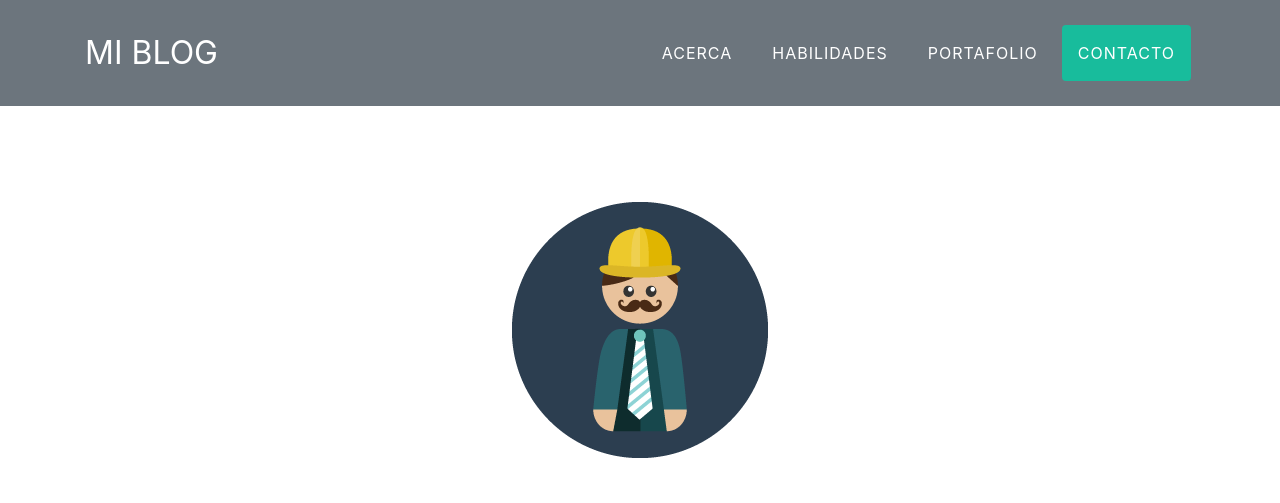
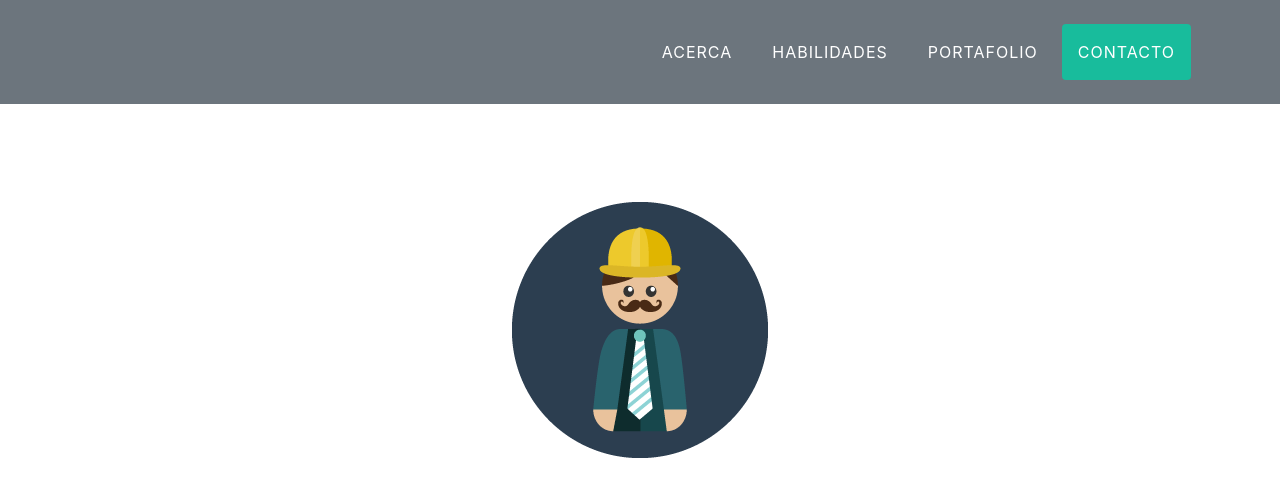
Before and after one commit to FGranados7/FGranados7.github.io, a website with bundled scripts: page index.html in a window 1280 px wide. Shown: the top 503 px of the page. Built offline with nearby package versions, Linux system fonts and the light colour scheme.

Commit message:
Eliminacion de etiqueta MI BLOG

```diff
--- a/index.html
+++ b/index.html
@@ -32,7 +32,7 @@
     <!-- Navigation -->
     <nav class="navbar navbar-expand-lg bg-secondary fixed-top text-uppercase" id="mainNav">
       <div class="container">
-        <a class="navbar-brand js-scroll-trigger" href="#page-top">Mi Blog</a>
+        <!-- <a class="navbar-brand js-scroll-trigger" href="#page-top">Mi Blog</a> -->
         <button class="navbar-toggler navbar-toggler-right text-uppercase bg-primary text-white rounded" type="button" data-toggle="collapse" data-target="#navbarResponsive" aria-controls="navbarResponsive" aria-expanded="false" aria-label="Toggle navigation">
           Menu
           <i class="fa fa-bars"></i>
```
